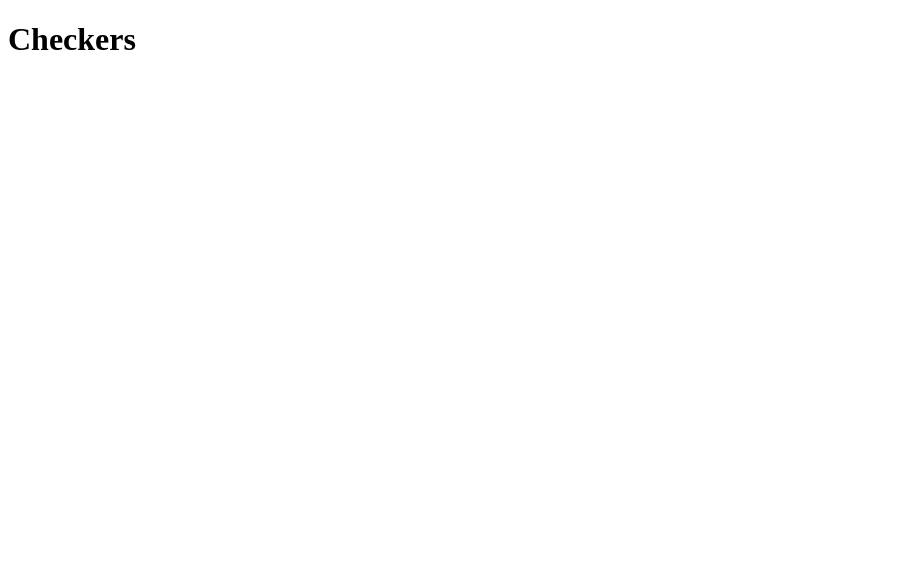
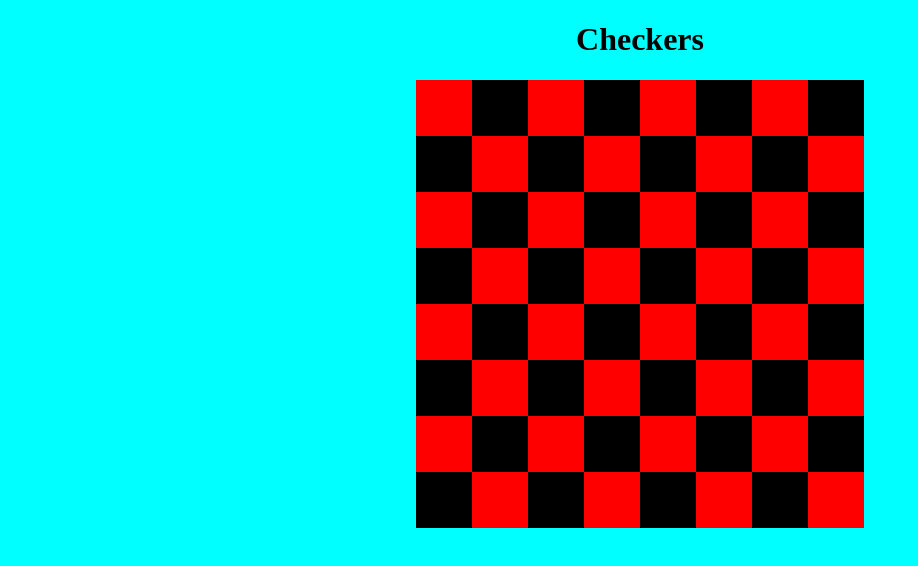
Before and after one commit to deanna-stanley/checkers-game, a website built with Parcel: page checkers.html in a window 1280 px wide. Shown: the whole page, without its empty margins (0-918 px from the left). Built offline with nearby package versions, Linux system fonts and the light colour scheme.

Commit message:
Added a checkerboard manually for now.

```diff
--- a/checkers.html
+++ b/checkers.html
@@ -12,7 +12,96 @@
         <link rel="stylesheet" href="css/styles.scss" />
     </head>
     <body>
+
+        <!-- Header -->
         <h1>Checkers</h1>
+
+        <!-- Main section -->
+        <main>
+
+            <!-- Checkerboard -->
+            <div class="d-flex justify-content-center">
+                <div class="red-square"></div>
+                <div class="black-square"></div>
+                <div class="red-square"></div>
+                <div class="black-square"></div>
+                <div class="red-square"></div>
+                <div class="black-square"></div>
+                <div class="red-square"></div>
+                <div class="black-square"></div>
+            </div>
+            <div class="d-flex justify-content-center">
+                <div class="black-square"></div>
+                <div class="red-square"></div>
+                <div class="black-square"></div>
+                <div class="red-square"></div>
+                <div class="black-square"></div>
+                <div class="red-square"></div>
+                <div class="black-square"></div>
+                <div class="red-square"></div>
+            </div>
+            <div class="d-flex justify-content-center">
+                <div class="red-square"></div>
+                <div class="black-square"></div>
+                <div class="red-square"></div>
+                <div class="black-square"></div>
+                <div class="red-square"></div>
+                <div class="black-square"></div>
+                <div class="red-square"></div>
+                <div class="black-square"></div>
+            </div>
+            <div class="d-flex justify-content-center">
+                <div class="black-square"></div>
+                <div class="red-square"></div>
+                <div class="black-square"></div>
+                <div class="red-square"></div>
+                <div class="black-square"></div>
+                <div class="red-square"></div>
+                <div class="black-square"></div>
+                <div class="red-square"></div>
+            </div>
+            <div class="d-flex justify-content-center">
+                <div class="red-square"></div>
+                <div class="black-square"></div>
+                <div class="red-square"></div>
+                <div class="black-square"></div>
+                <div class="red-square"></div>
+                <div class="black-square"></div>
+                <div class="red-square"></div>
+                <div class="black-square"></div>
+            </div>
+            <div class="d-flex justify-content-center">
+                <div class="black-square"></div>
+                <div class="red-square"></div>
+                <div class="black-square"></div>
+                <div class="red-square"></div>
+                <div class="black-square"></div>
+                <div class="red-square"></div>
+                <div class="black-square"></div>
+                <div class="red-square"></div>
+            </div>
+            <div class="d-flex justify-content-center">
+                <div class="red-square"></div>
+                <div class="black-square"></div>
+                <div class="red-square"></div>
+                <div class="black-square"></div>
+                <div class="red-square"></div>
+                <div class="black-square"></div>
+                <div class="red-square"></div>
+                <div class="black-square"></div>
+            </div>
+            <div class="d-flex justify-content-center">
+                <div class="black-square"></div>
+                <div class="red-square"></div>
+                <div class="black-square"></div>
+                <div class="red-square"></div>
+                <div class="black-square"></div>
+                <div class="red-square"></div>
+                <div class="black-square"></div>
+                <div class="red-square"></div>
+            </div>
+
+        </main>
 
         <!-- Bootstrap JS -->
         <script src="node_modules/bootstrap/dist/js/bootstrap.bundle.js"></script>
--- a/css/styles.scss
+++ b/css/styles.scss
@@ -0,0 +1,23 @@
+body {
+    background-color: aqua;
+}
+
+h1 {
+    text-align: center;
+}
+
+.black-square, .red-square {
+    // width: 5vw;
+    width: min(5vw, 7vh);
+    aspect-ratio: 1 / 1;
+}
+
+.black-square {
+    background-color: black;
+    color: white;
+}
+
+.red-square {
+    background-color: red;
+    // height: 500px;
+}
```
